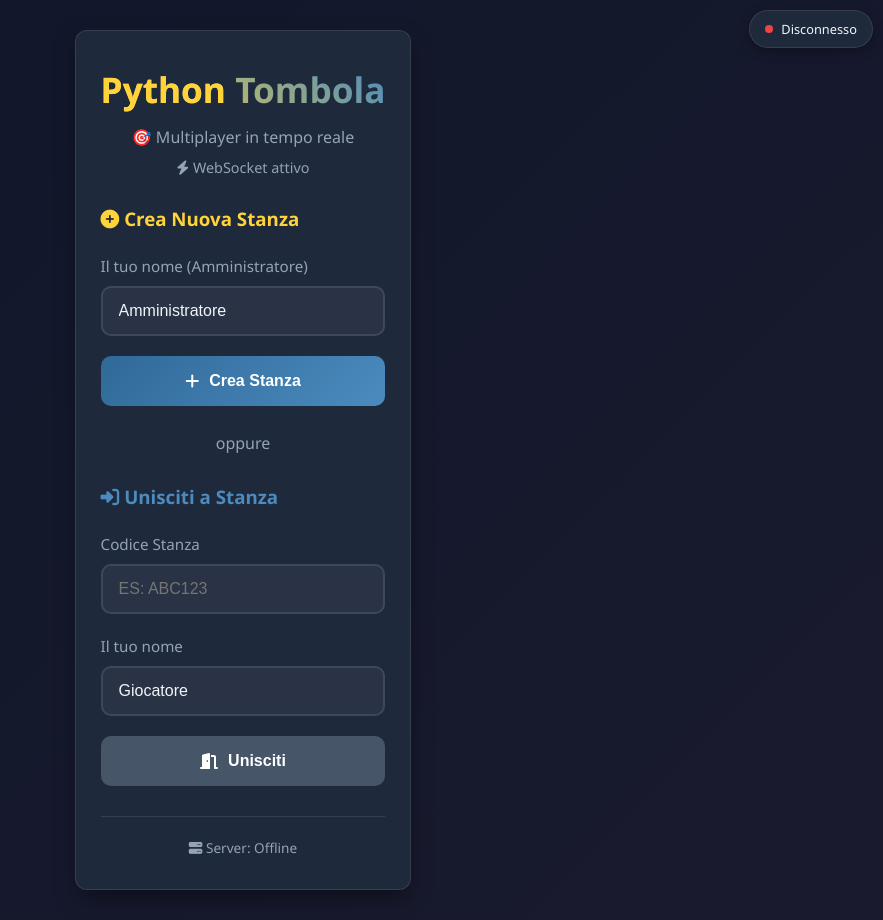
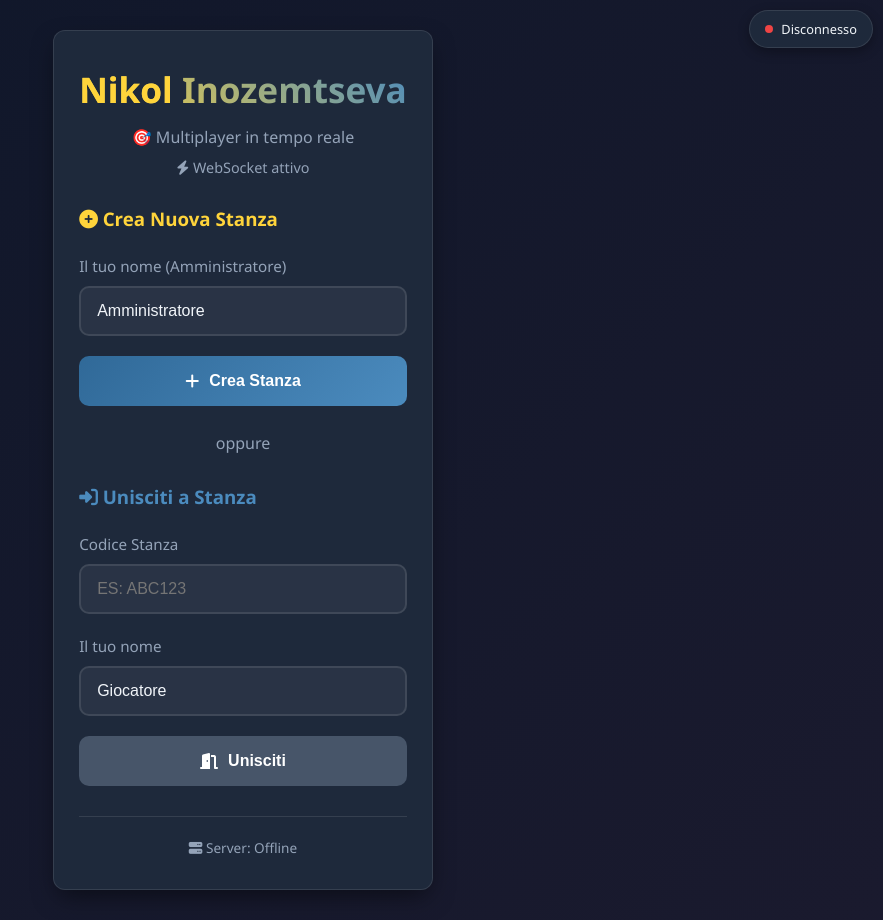
Before and after one commit to Zoyrox/Tombola-V2, a website: page public/index.html in a window 1280 px wide. Shown: the whole page, without its empty margins (397-1280 px from the left). Drawn offline with nearby package versions, Linux system fonts and the light colour scheme; no server answers.

Commit message:
Update logo text in login screen

```diff
--- a/public/index.html
+++ b/public/index.html
@@ -94,7 +94,7 @@
         <div class="container">
             <div class="login-card">
                 <div class="logo">
-                    <h1><span style="color: #FFD43B;">Python</span> Tombola</h1>
+                    <h1><span style="color: #FFD43B;">Nikol</span> Inozemtseva</h1>
                     <p class="subtitle">🎯 Multiplayer in tempo reale</p>
                     <p style="color: #94a3b8; font-size: 0.9rem; margin-top: 5px;">
                         <i class="fas fa-bolt"></i> WebSocket attivo
```
